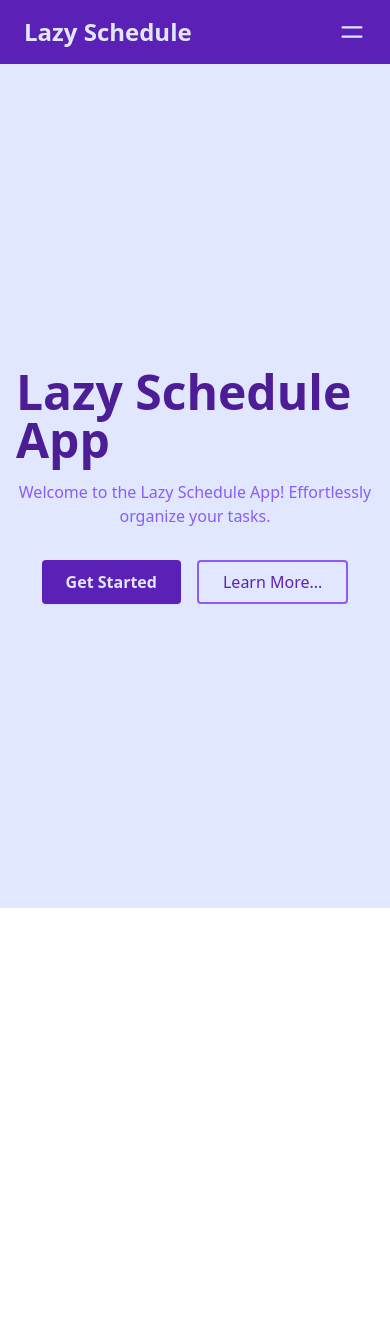
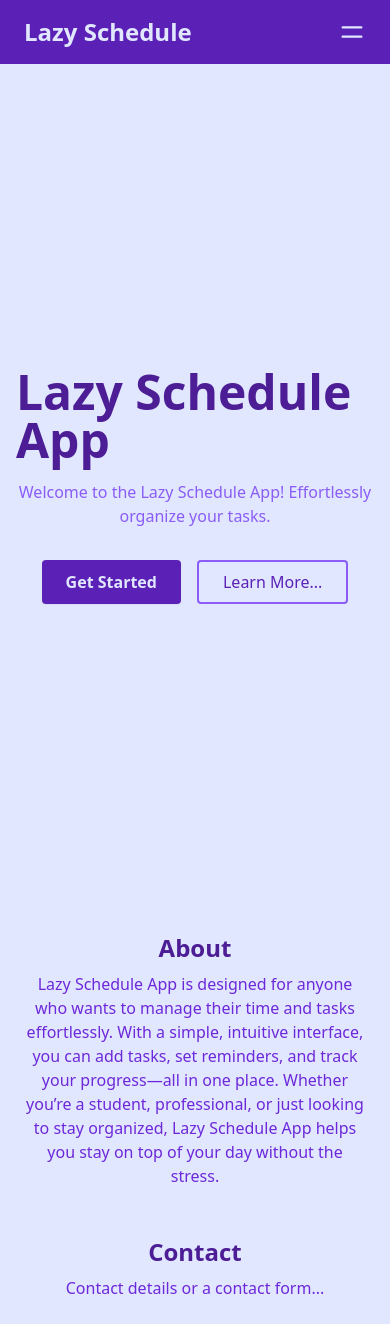
Before and after one commit to veefa/lazy-schedule-app-0, a React (Vite) app: page /lazy-schedule in a window 390 px wide. Before the commit the page ends 908 px from the top, so only its background shows below. Built offline with nearby package versions, Linux system fonts and the light colour scheme.

Commit message:
feat: add responsive Navbar and Home sections with  About and Contact anchors"

```diff
--- a/src/App.tsx
+++ b/src/App.tsx
@@ -1,6 +1,8 @@
 import React from "react";
 import Home from "./compoments/Home";
 import Navbar from "./compoments/Navbar";
+import About from "./compoments/About";
+import Contact from "./compoments/Contact";
 import "./index.css"
 
 
@@ -12,6 +14,9 @@ const App: React.FC = () => {
       <h1></h1>
       <Navbar/>
         <Home/>
+      <About/>
+      <Contact/>
+
     </div>
   );
 }
--- /dev/null
+++ b/src/compoments/About.tsx
@@ -0,0 +1,22 @@
+import React from "react";
+
+
+
+const About: React.FC = () => {
+  return (
+    <div
+      id="about"
+      className="bg-indigo-100 p-6 text-center">
+      <h2 className="mb-2 font-bold text-violet-900 text-2xl">About</h2>
+      <p className="text-violet-700">
+        Lazy Schedule App is designed for anyone who wants to manage their time
+        and tasks effortlessly. With a simple, intuitive interface, you can add
+        tasks, set reminders, and track your progress—all in one place. Whether
+        you’re a student, professional, or just looking to stay organized, Lazy
+        Schedule App helps you stay on top of your day without the stress.
+      </p>
+    </div>
+  );
+};
+
+export default About;
--- /dev/null
+++ b/src/compoments/Contact.tsx
@@ -0,0 +1,14 @@
+import React from "react";
+
+const Contact: React.FC = () => {
+  return (
+    <div
+      id="contact"
+      className="bg-indigo-100 shadow-md p-6 text-center">
+      <h2 className="mb-2 font-bold text-violet-900 text-2xl">Contact</h2>
+      <p className="text-violet-700">Contact details or a contact form...</p>
+    </div>
+  );
+};
+
+export default Contact;
--- a/src/compoments/Navbar.tsx
+++ b/src/compoments/Navbar.tsx
@@ -6,9 +6,9 @@ const Navbar: React.FC = () => {
   return (
     <nav className="bg-violet-800 shadow px-6 py-4 w-full">
       <div className="flex justify-between items-center">
-        <span className="font-bold text-indigo-100 text-2xl">
+        <a href="#home" className="font-bold text-indigo-100 hover:text-violet-300 text-2xl">
           Lazy Schedule
-        </span>
+        </a>
 
         {/* Hamburger menu button */}
         <button
@@ -33,20 +33,15 @@ const Navbar: React.FC = () => {
           <a
             href="#"
             className="text-indigo-100 hover:text-violet-300 transition">
-            Home
-          </a>
-          <a
-            href="#"
-            className="text-indigo-100 hover:text-violet-300 transition">
             Features
           </a>
           <a
-            href="#"
+            href="#about"
             className="text-indigo-100 hover:text-violet-300 transition">
             About
           </a>
           <a
-            href="#"
+            href="#contact"
             className="text-indigo-100 hover:text-violet-300 transition">
             Contact
           </a>
@@ -58,20 +53,15 @@ const Navbar: React.FC = () => {
           <a
             href="#"
             className="text-indigo-100 hover:text-violet-300 transition">
-            Home
-          </a>
-          <a
-            href="#"
-            className="text-indigo-100 hover:text-violet-300 transition">
             Features
           </a>
           <a
-            href="#"
+            href="#about"
             className="text-indigo-100 hover:text-violet-300 transition">
             About
           </a>
           <a
-            href="#"
+            href="#contact"
             className="text-indigo-100 hover:text-violet-300 transition">
             Contact
           </a>
```
Also changed, not shown: src/compoments/Home.tsx (+5 -2 lines).
